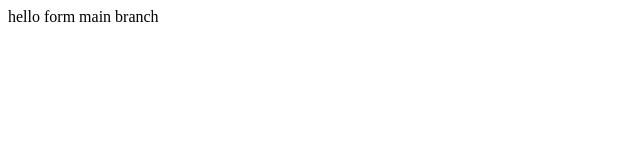
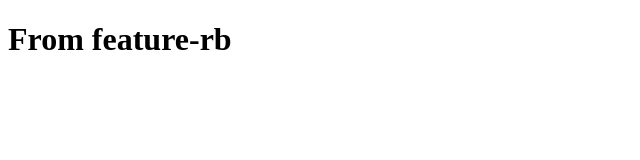
Before and after one commit to denkrut/react-native-webview, a website: page index.html in a window 1280 px wide. Shown: the whole page, without its empty margins (0-640 px from the left). Drawn offline with Linux system fonts and the light colour scheme.

Commit message:
from feature-rb

```diff
--- a/index.html
+++ b/index.html
@@ -7,6 +7,6 @@
     <title>Document</title>
 </head>
 <body>
-    hello form main branch
+    <h1>From feature-rb</h1>
 </body>
 </html>
```
